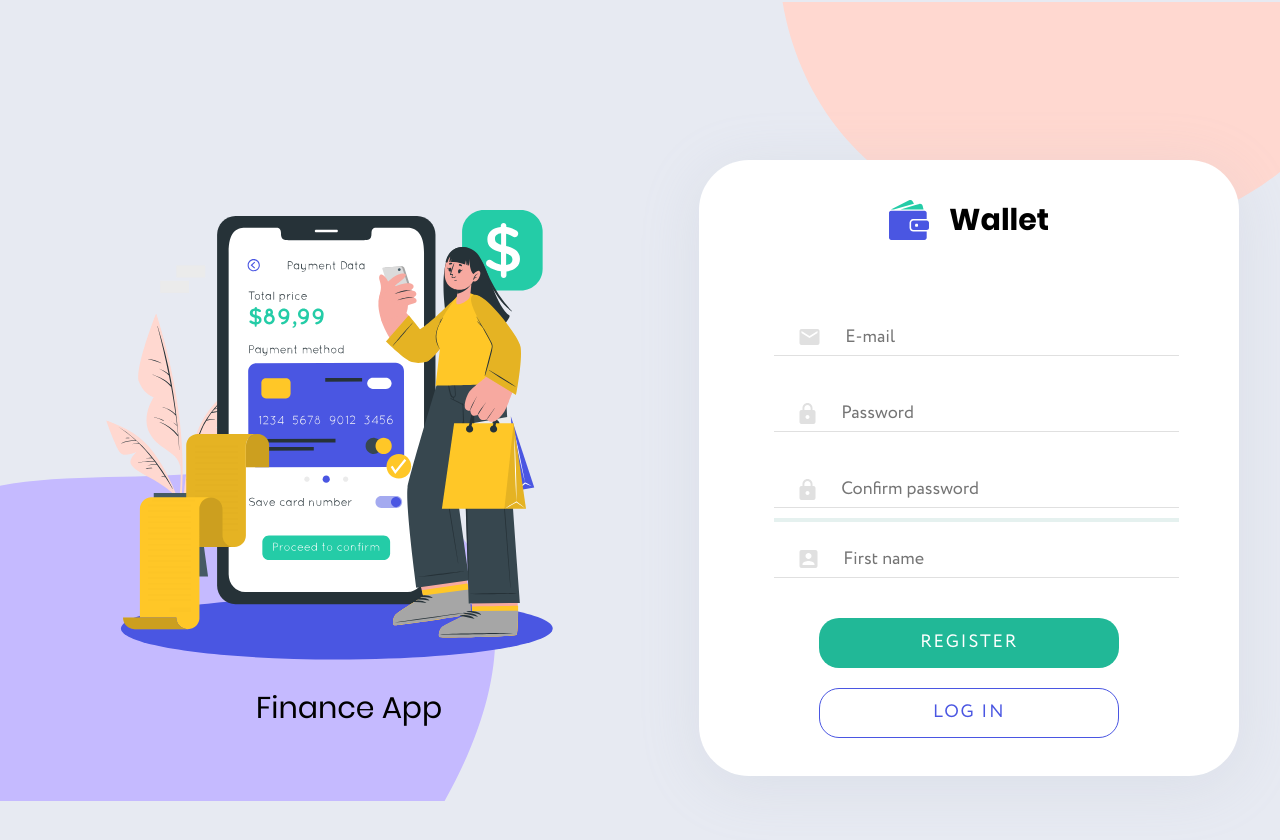
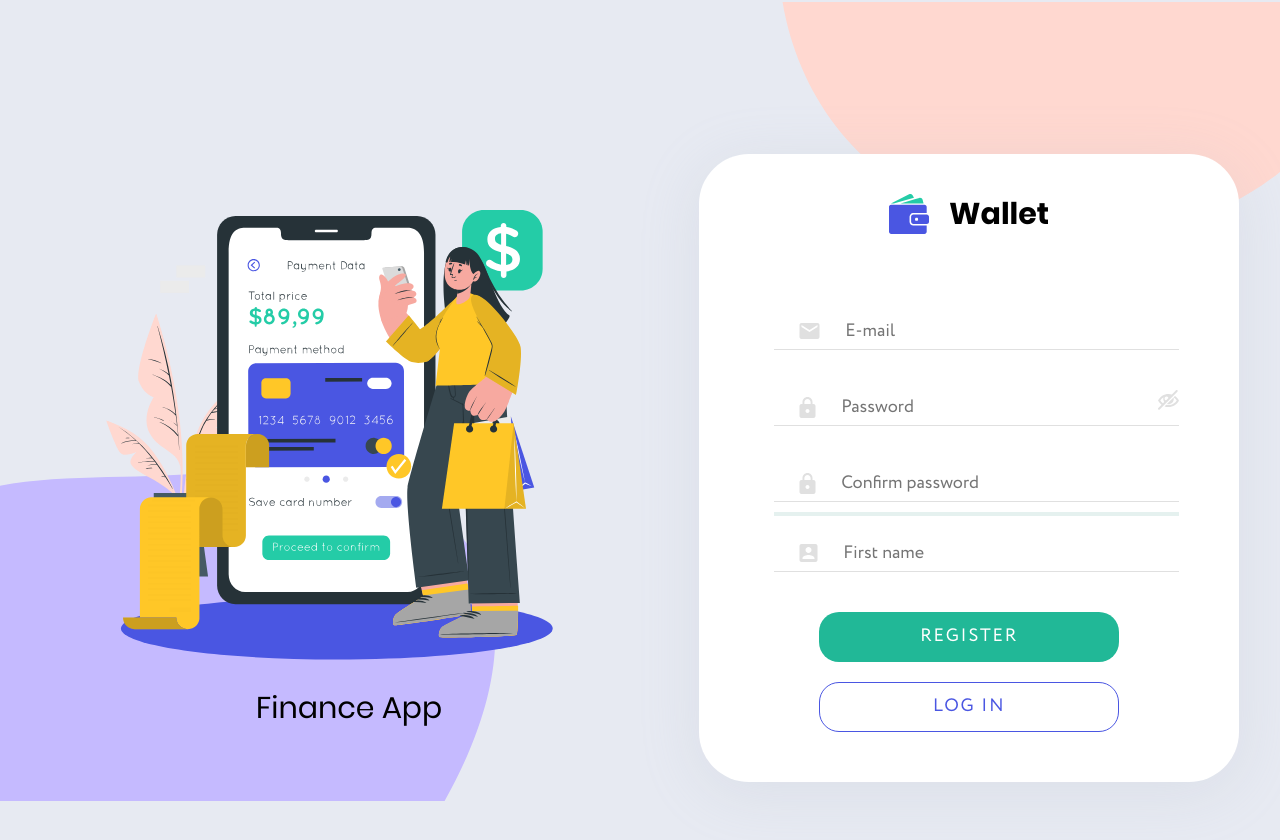
Before and after one commit to DanilMishchenko/wallet-app-frontend, a React (Create React App) app: page /register in a window 1280 px wide. Shown: the top 840 px of the page. Built offline with nearby package versions, Linux system fonts and the light colour scheme.

Commit message:
fix scroll and add password hide

```diff
--- a/src/components/RegisterForm/RegisterForm.jsx
+++ b/src/components/RegisterForm/RegisterForm.jsx
@@ -15,6 +15,8 @@ import { SecondaryButton } from '../SecondaryButton/SecondaryButton';
 import { TextInput } from '../TextInput/TextInput';
 import logo from '../../images/logoApp.svg';
 import girl from '../../images/registerMiniature.svg';
+import eye from '../../images/eye.svg';
+import eyeSlash from '../../images/eye-slash.svg';
 
 import {
   MainContainer,
@@ -26,10 +28,12 @@ import {
   Wrapper,
   Title,
   ImagineBox,
+  PasswordEye,
 } from './RegistrationForm.styled';
 
 export const RegisterForm = () => {
   const [password, setPassword] = useState('');
+  const [showPassword, setShowPassword] = useState(true);
   const dispatch = useDispatch();
   const navigate = useNavigate();
 
@@ -41,6 +45,9 @@ export const RegisterForm = () => {
     } else {
       return '#24CCA7';
     }
+  };
+  const toggleClick = () => {
+    setShowPassword(!showPassword);
   };
 
   const changePasswordColor = () => ({
@@ -111,19 +118,41 @@ export const RegisterForm = () => {
                   placeholder="E-mail"
                   type="email"
                 />
+                <div style={{ position: 'relative' }}>
+                  <TextInput
+                    label={<PasswordIcon />}
+                    name="password"
+                    placeholder="Password"
+                    type={showPassword ? 'password' : 'text'}
+                    onInput={e => setPassword(e.target.value)}
+                  />
 
-                <TextInput
-                  label={<PasswordIcon />}
-                  name="password"
-                  placeholder="Password"
-                  onInput={e => setPassword(e.target.value)}
-                />
+                  <PasswordEye onClick={toggleClick}>
+                    {showPassword ? (
+                      <img
+                        src={eyeSlash}
+                        width="21px"
+                        heigth="21px"
+                        alt="hidden"
+                      />
+                    ) : (
+                      <img
+                        src={eye}
+                        width="21px"
+                        heigth="21px"
+                        alt="visibility"
+                      />
+                    )}
+                  </PasswordEye>
+                </div>
 
                 <TextInput
                   label={<PasswordIcon />}
                   name="confirmPassword"
                   placeholder="Confirm password"
+                  type={showPassword ? 'password' : 'text'}
                 />
+
                 <div style={changeProgressStyle()}>
                   <div style={changePasswordColor()}></div>
                 </div>
--- a/src/components/RegisterForm/RegistrationForm.styled.jsx
+++ b/src/components/RegisterForm/RegistrationForm.styled.jsx
@@ -1,7 +1,6 @@
 import styled from 'styled-components';
 
 export const MainContainer = styled.div`
-  overflow: scroll;
   @media screen and (min-width: 1280px) {
     display: flex;
     flex-direction: row;
@@ -20,12 +19,7 @@ export const Div = styled.div`
     margin: 0 auto;
   }
   @media screen and (min-width: 768px) {
-    position: absolute;
-    height: 616px;
     padding-top: 40px;
-    bottom: 100px;
-    right: 50%;
-    transform: translate(50%);
     width: 540px;
     border-radius: 50px;
     padding-bottom: 50px;
@@ -36,17 +30,13 @@ export const Div = styled.div`
   @media screen and (min-width: 1280px) {
     position: static;
     transform: translate(0%);
-
-    // bottom: 50%;
-    // right: 85px;
-    // transform: translateY(50%);
-    // margin: 0;
   }
 
   background-color: white;
 `;
 
 export const InputForm = styled.div`
+  // position: relative;
   padding-bottom: 20px;
   @media screen and (min-width: 768px) {
     padding: 40px 50px 20px 65px;
@@ -65,7 +55,6 @@ export const Title = styled.h2`
   font-size: 30px;
   font-weight: 700;
   font-family: Poppins;
-  // line-height: 45px;
 
   @media (min-width: 768px) {
     margin-left: 20px;
@@ -84,7 +73,6 @@ display: none;
   display: flex;
   justify-content: center;
   align-items: center;
-  // height: 250px;
   @media screen and (min-width: 1280px) {
     flex-direction: column;
     justify-content: start;
@@ -108,3 +96,13 @@ export const H = styled.h2`
     margin-top: 31px;
   }
 `;
+export const PasswordEye = styled.div`
+  position: absolute;
+  top: 0%;
+  right: 0%;
+
+  :hover,
+  :focus {
+    cursor: pointer;
+  }
+`;
```
